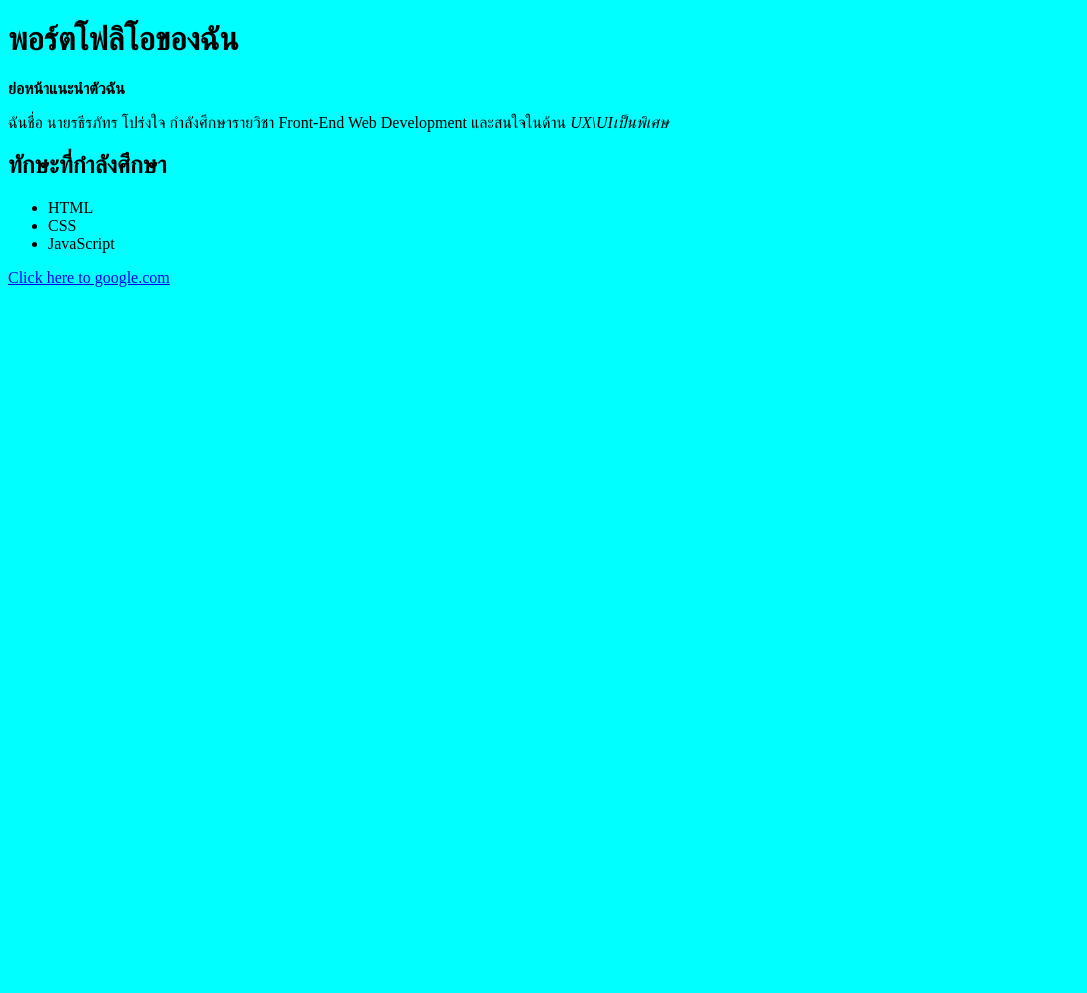
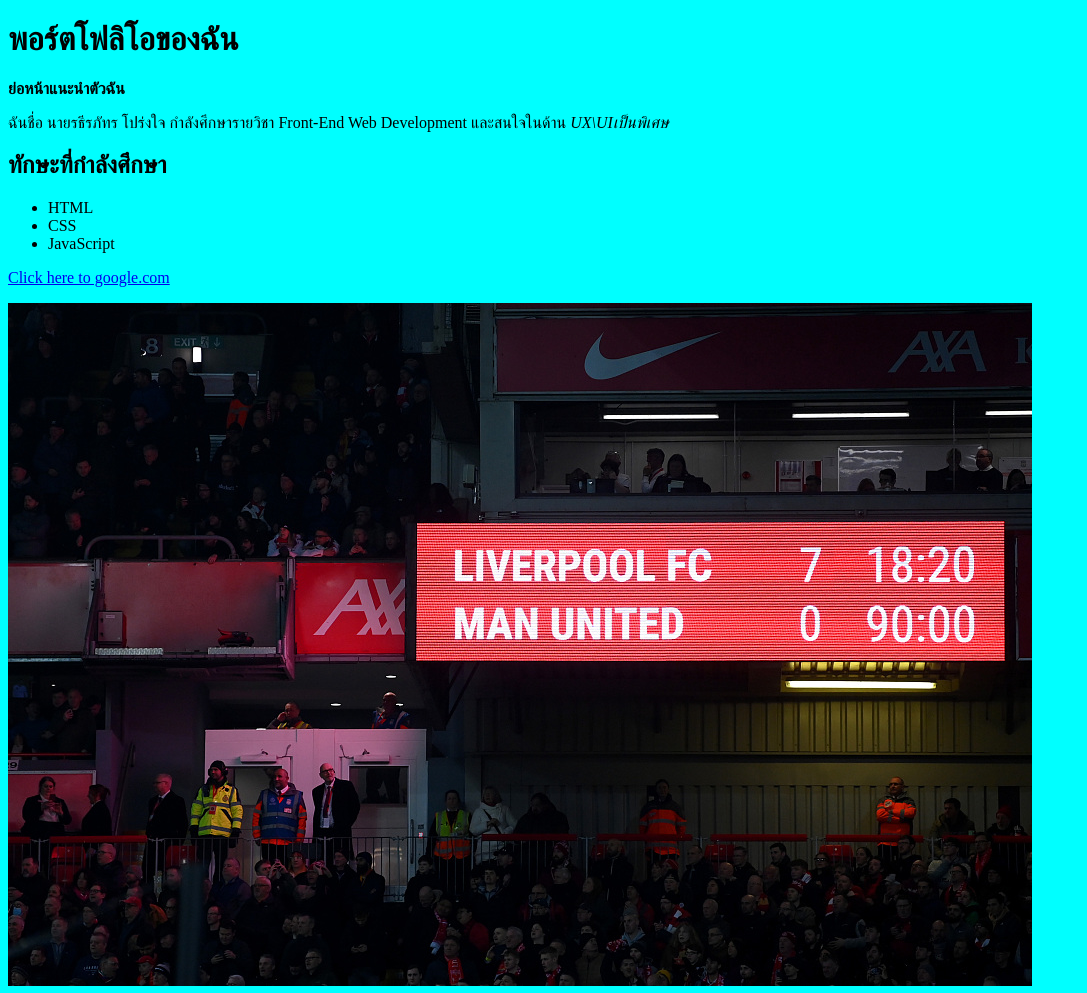
Before and after one commit to 68160150/88726065, a plain HTML site: page week01/index.html in a window 1280 px wide. Shown: the whole page, without its empty margins (0-1087 px from the left). Before the commit the page ends 800 px from the top, so only its background shows below. Drawn offline with Linux system fonts and the light colour scheme.

Commit message:
Add image to week01 in main

```diff
--- a/week01/index.html
+++ b/week01/index.html
@@ -27,5 +27,6 @@
   <a href="https://google.com/" target="_blank" rel="nofollow">
     Click here to google.com
   </a>
+  <p> <img src="897cac964a2e4ce5bbc2457ce575e32e.jpeg"></p>
 </body>
 </html>
```
Also changed, not shown: week01/897cac964a2e4ce5bbc2457ce575e32e.jpeg (added).
